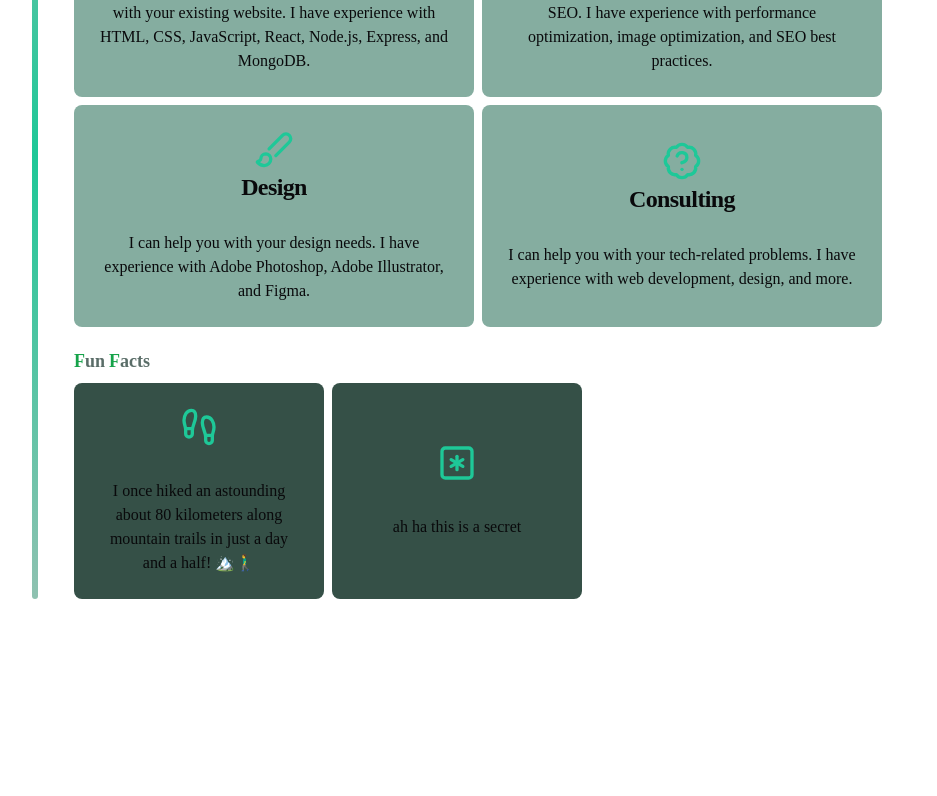
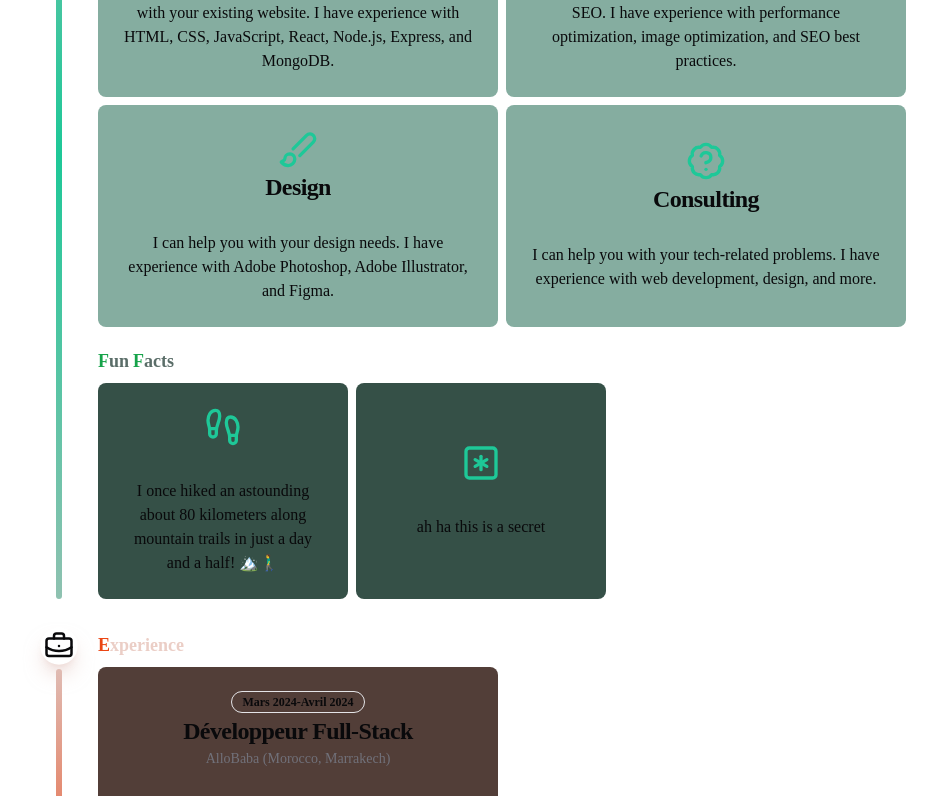
Before and after one commit to ilorez/portfolio, a Next.js app: page / in a window 1280 px wide. Shown: the part 950-1746 px from the top of the page, without its empty margins (4-941 px from the left). Before the commit the page ends 1600 px from the top, so only its background shows below. Built offline with nearby package versions, Linux system fonts and the light colour scheme.

Commit message:
refactor: Update page.tsx to include Experience component in the homepage

```diff
--- a/app/page.tsx
+++ b/app/page.tsx
@@ -2,6 +2,7 @@
 import Header from '@/components/global/homepage/header';
 import Navbar from '@/components/global/Navbar';
 import About from '@/components/global/homepage/About';
+import Experience from '@/components/global/homepage/Exprience';
 // create a home page for my portfolio
 export default function Home() {
   return (
@@ -11,10 +12,10 @@ export default function Home() {
         <Navbar />
       </div>
       <div className="flex flex-col m-6 w-fit items-start mt-6">
-
-      <div className="w-full   ">
-        <About />
-      </div>
+        <div className="flex flex-col pl-6 w-full gap-8">
+          <About />
+          <Experience />
+        </div>
       </div>
     </div>
   );
```
